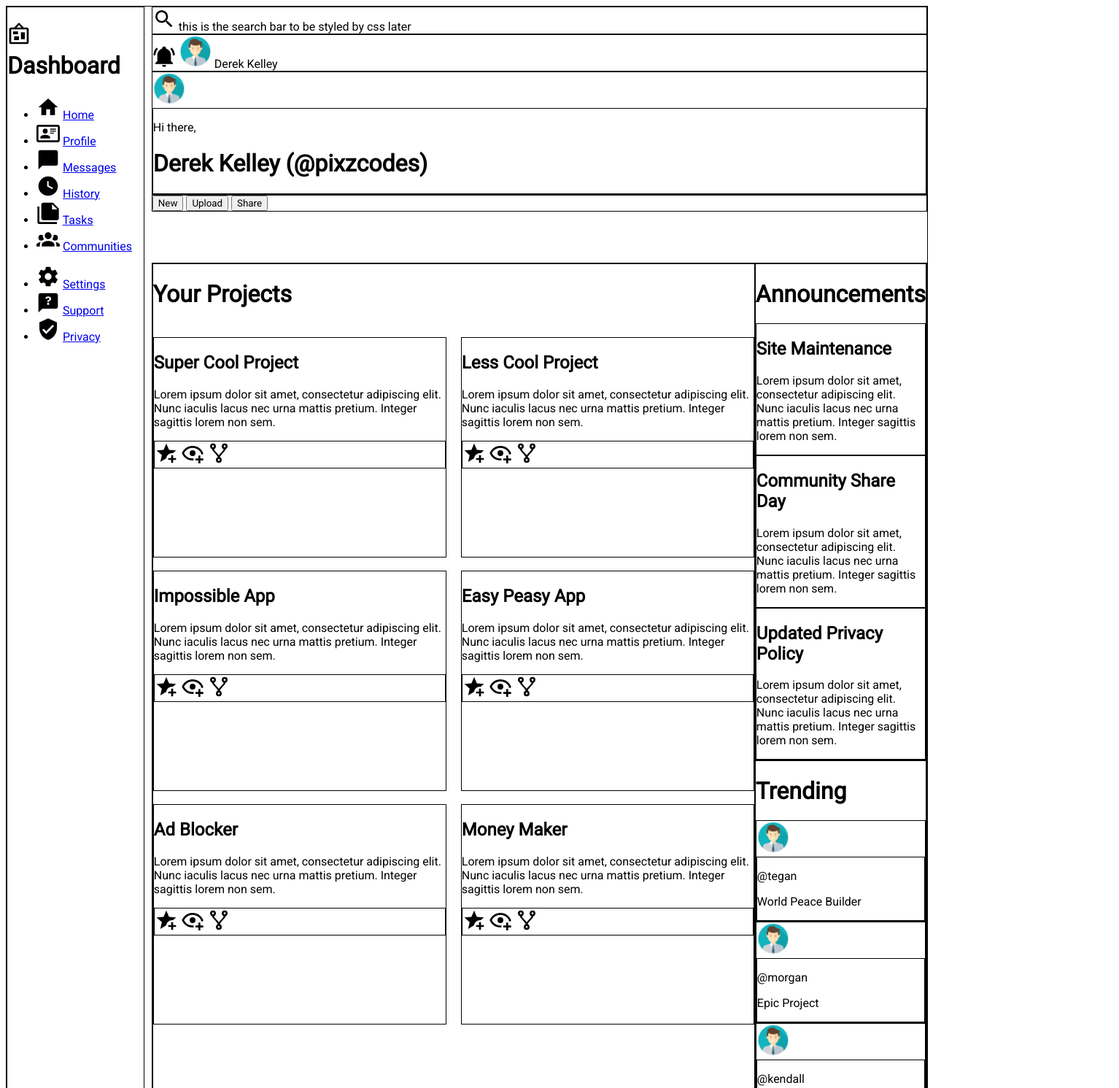
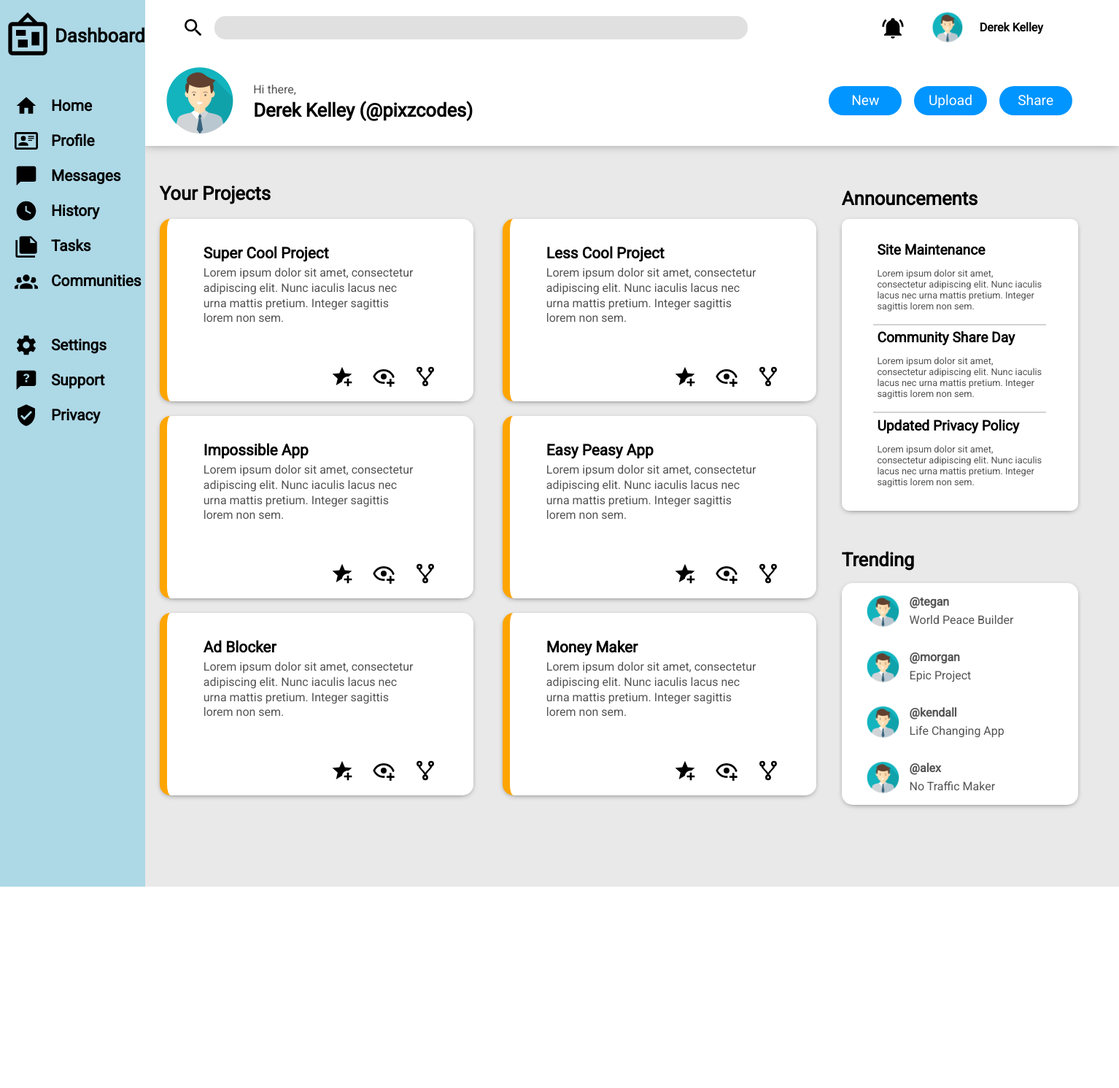
Before and after one commit to pixzcodes/web-dashboard-practice, a plain HTML site: page index.html in a window 1280 px wide. Shown: the top 1491 px of the page at 73% size, 1534 px wide, since content can reach past the window. After the commit the page ends 1215 px from the top, so only its background shows below. Drawn offline with Linux system fonts and the light colour scheme.

Commit message:
Finished project

```diff
--- a/index.html
+++ b/index.html
@@ -12,7 +12,7 @@
       <div class="side-nav">
         <h1>
           <svg xmlns="http://www.w3.org/2000/svg" viewBox="0 0 24 24"><title>bulletin-board</title><path d="M12.04,2.5L9.53,5H14.53L12.04,2.5M4,7V20H20V7H4M12,0L17,5V5H20A2,2 0 0,1 22,7V20A2,2 0 0,1 20,22H4A2,2 0 0,1 2,20V7A2,2 0 0,1 4,5H7V5L12,0M7,18V14H12V18H7M14,17V10H18V17H14M6,12V9H11V12H6Z" /></svg>
-          Dashboard
+          <span>Dashboard</span>
         </h1>
         <ul>
           <li>
@@ -58,12 +58,12 @@
       <header>
         <div class="searchbar">
           <svg xmlns="http://www.w3.org/2000/svg" viewBox="0 0 24 24"><title>magnify</title><path d="M9.5,3A6.5,6.5 0 0,1 16,9.5C16,11.11 15.41,12.59 14.44,13.73L14.71,14H15.5L20.5,19L19,20.5L14,15.5V14.71L13.73,14.44C12.59,15.41 11.11,16 9.5,16A6.5,6.5 0 0,1 3,9.5A6.5,6.5 0 0,1 9.5,3M9.5,5C7,5 5,7 5,9.5C5,12 7,14 9.5,14C12,14 14,12 14,9.5C14,7 12,5 9.5,5Z" /></svg>
-          <span>this is the search bar to be styled by css later</span>
+          <input type="text">
         </div>
         <div class="account">
           <svg xmlns="http://www.w3.org/2000/svg" viewBox="0 0 24 24"><title>bell-ring</title><path d="M21,19V20H3V19L5,17V11C5,7.9 7.03,5.17 10,4.29C10,4.19 10,4.1 10,4A2,2 0 0,1 12,2A2,2 0 0,1 14,4C14,4.1 14,4.19 14,4.29C16.97,5.17 19,7.9 19,11V17L21,19M14,21A2,2 0 0,1 12,23A2,2 0 0,1 10,21M19.75,3.19L18.33,4.61C20.04,6.3 21,8.6 21,11H23C23,8.07 21.84,5.25 19.75,3.19M1,11H3C3,8.6 3.96,6.3 5.67,4.61L4.25,3.19C2.16,5.25 1,8.07 1,11Z" /></svg>
           <img src="dan.png" alt="Profile Picture" class="profile-picture">
-          <span>Derek Kelley</span>
+          <span><b>Derek Kelley</b></span>
         </div>
         <div class="account-greeting">
           <img src="dan.png" alt="Profile Picture" class="profile-picture">
@@ -82,8 +82,10 @@
         <div class="projects">
           <h1>Your Projects</h1>
           <div class="card">
+            <div class="card-content-container">
               <h2>Super Cool Project</h2>
               <p>Lorem ipsum dolor sit amet, consectetur adipiscing elit. Nunc iaculis lacus nec urna mattis pretium. Integer sagittis lorem non sem. </p>
+            </div>
             <div class="card-button-container">
               <svg xmlns="http://www.w3.org/2000/svg" viewBox="0 0 24 24"><title>star-plus</title><path d="M5.8 21L7.4 14L2 9.2L9.2 8.6L12 2L14.8 8.6L22 9.2L18.8 12H18C14.9 12 12.4 14.3 12 17.3L5.8 21M17 14V17H14V19H17V22H19V19H22V17H19V14H17Z" /></svg>
               <svg xmlns="http://www.w3.org/2000/svg" viewBox="0 0 24 24"><title>eye-plus-outline</title><path d="M12,4.5C7,4.5 2.73,7.61 1,12C2.73,16.39 7,19.5 12,19.5C12.36,19.5 12.72,19.5 13.08,19.45C13.03,19.13 13,18.82 13,18.5C13,18.14 13.04,17.78 13.1,17.42C12.74,17.46 12.37,17.5 12,17.5C8.24,17.5 4.83,15.36 3.18,12C4.83,8.64 8.24,6.5 12,6.5C15.76,6.5 19.17,8.64 20.82,12C20.7,12.24 20.56,12.45 20.43,12.68C21.09,12.84 21.72,13.11 22.29,13.5C22.56,13 22.8,12.5 23,12C21.27,7.61 17,4.5 12,4.5M12,9A3,3 0 0,0 9,12A3,3 0 0,0 12,15A3,3 0 0,0 15,12A3,3 0 0,0 12,9M18,14.5V17.5H15V19.5H18V22.5H20V19.5H23V17.5H20V14.5H18Z" /></svg>
@@ -91,8 +93,10 @@
             </div>
           </div>
           <div class="card">
+            <div class="card-content-container">
               <h2>Less Cool Project</h2>
               <p>Lorem ipsum dolor sit amet, consectetur adipiscing elit. Nunc iaculis lacus nec urna mattis pretium. Integer sagittis lorem non sem. </p>
+            </div>
             <div class="card-button-container">
               <svg xmlns="http://www.w3.org/2000/svg" viewBox="0 0 24 24"><title>star-plus</title><path d="M5.8 21L7.4 14L2 9.2L9.2 8.6L12 2L14.8 8.6L22 9.2L18.8 12H18C14.9 12 12.4 14.3 12 17.3L5.8 21M17 14V17H14V19H17V22H19V19H22V17H19V14H17Z" /></svg>
               <svg xmlns="http://www.w3.org/2000/svg" viewBox="0 0 24 24"><title>eye-plus-outline</title><path d="M12,4.5C7,4.5 2.73,7.61 1,12C2.73,16.39 7,19.5 12,19.5C12.36,19.5 12.72,19.5 13.08,19.45C13.03,19.13 13,18.82 13,18.5C13,18.14 13.04,17.78 13.1,17.42C12.74,17.46 12.37,17.5 12,17.5C8.24,17.5 4.83,15.36 3.18,12C4.83,8.64 8.24,6.5 12,6.5C15.76,6.5 19.17,8.64 20.82,12C20.7,12.24 20.56,12.45 20.43,12.68C21.09,12.84 21.72,13.11 22.29,13.5C22.56,13 22.8,12.5 23,12C21.27,7.61 17,4.5 12,4.5M12,9A3,3 0 0,0 9,12A3,3 0 0,0 12,15A3,3 0 0,0 15,12A3,3 0 0,0 12,9M18,14.5V17.5H15V19.5H18V22.5H20V19.5H23V17.5H20V14.5H18Z" /></svg>
@@ -100,8 +104,10 @@
             </div>
           </div>
           <div class="card">
+            <div class="card-content-container">
               <h2>Impossible App</h2>
               <p>Lorem ipsum dolor sit amet, consectetur adipiscing elit. Nunc iaculis lacus nec urna mattis pretium. Integer sagittis lorem non sem. </p>
+            </div>
             <div class="card-button-container">
               <svg xmlns="http://www.w3.org/2000/svg" viewBox="0 0 24 24"><title>star-plus</title><path d="M5.8 21L7.4 14L2 9.2L9.2 8.6L12 2L14.8 8.6L22 9.2L18.8 12H18C14.9 12 12.4 14.3 12 17.3L5.8 21M17 14V17H14V19H17V22H19V19H22V17H19V14H17Z" /></svg>
               <svg xmlns="http://www.w3.org/2000/svg" viewBox="0 0 24 24"><title>eye-plus-outline</title><path d="M12,4.5C7,4.5 2.73,7.61 1,12C2.73,16.39 7,19.5 12,19.5C12.36,19.5 12.72,19.5 13.08,19.45C13.03,19.13 13,18.82 13,18.5C13,18.14 13.04,17.78 13.1,17.42C12.74,17.46 12.37,17.5 12,17.5C8.24,17.5 4.83,15.36 3.18,12C4.83,8.64 8.24,6.5 12,6.5C15.76,6.5 19.17,8.64 20.82,12C20.7,12.24 20.56,12.45 20.43,12.68C21.09,12.84 21.72,13.11 22.29,13.5C22.56,13 22.8,12.5 23,12C21.27,7.61 17,4.5 12,4.5M12,9A3,3 0 0,0 9,12A3,3 0 0,0 12,15A3,3 0 0,0 15,12A3,3 0 0,0 12,9M18,14.5V17.5H15V19.5H18V22.5H20V19.5H23V17.5H20V14.5H18Z" /></svg>
@@ -109,8 +115,10 @@
             </div>
           </div>
           <div class="card">
+            <div class="card-content-container">
               <h2>Easy Peasy App</h2>
               <p>Lorem ipsum dolor sit amet, consectetur adipiscing elit. Nunc iaculis lacus nec urna mattis pretium. Integer sagittis lorem non sem. </p>
+              </div>
             <div class="card-button-container">
               <svg xmlns="http://www.w3.org/2000/svg" viewBox="0 0 24 24"><title>star-plus</title><path d="M5.8 21L7.4 14L2 9.2L9.2 8.6L12 2L14.8 8.6L22 9.2L18.8 12H18C14.9 12 12.4 14.3 12 17.3L5.8 21M17 14V17H14V19H17V22H19V19H22V17H19V14H17Z" /></svg>
               <svg xmlns="http://www.w3.org/2000/svg" viewBox="0 0 24 24"><title>eye-plus-outline</title><path d="M12,4.5C7,4.5 2.73,7.61 1,12C2.73,16.39 7,19.5 12,19.5C12.36,19.5 12.72,19.5 13.08,19.45C13.03,19.13 13,18.82 13,18.5C13,18.14 13.04,17.78 13.1,17.42C12.74,17.46 12.37,17.5 12,17.5C8.24,17.5 4.83,15.36 3.18,12C4.83,8.64 8.24,6.5 12,6.5C15.76,6.5 19.17,8.64 20.82,12C20.7,12.24 20.56,12.45 20.43,12.68C21.09,12.84 21.72,13.11 22.29,13.5C22.56,13 22.8,12.5 23,12C21.27,7.61 17,4.5 12,4.5M12,9A3,3 0 0,0 9,12A3,3 0 0,0 12,15A3,3 0 0,0 15,12A3,3 0 0,0 12,9M18,14.5V17.5H15V19.5H18V22.5H20V19.5H23V17.5H20V14.5H18Z" /></svg>
@@ -118,8 +126,10 @@
             </div>
           </div>
           <div class="card">
+            <div class="card-content-container">
               <h2>Ad Blocker</h2>
               <p>Lorem ipsum dolor sit amet, consectetur adipiscing elit. Nunc iaculis lacus nec urna mattis pretium. Integer sagittis lorem non sem. </p>
+            </div>
             <div class="card-button-container">
               <svg xmlns="http://www.w3.org/2000/svg" viewBox="0 0 24 24"><title>star-plus</title><path d="M5.8 21L7.4 14L2 9.2L9.2 8.6L12 2L14.8 8.6L22 9.2L18.8 12H18C14.9 12 12.4 14.3 12 17.3L5.8 21M17 14V17H14V19H17V22H19V19H22V17H19V14H17Z" /></svg>
               <svg xmlns="http://www.w3.org/2000/svg" viewBox="0 0 24 24"><title>eye-plus-outline</title><path d="M12,4.5C7,4.5 2.73,7.61 1,12C2.73,16.39 7,19.5 12,19.5C12.36,19.5 12.72,19.5 13.08,19.45C13.03,19.13 13,18.82 13,18.5C13,18.14 13.04,17.78 13.1,17.42C12.74,17.46 12.37,17.5 12,17.5C8.24,17.5 4.83,15.36 3.18,12C4.83,8.64 8.24,6.5 12,6.5C15.76,6.5 19.17,8.64 20.82,12C20.7,12.24 20.56,12.45 20.43,12.68C21.09,12.84 21.72,13.11 22.29,13.5C22.56,13 22.8,12.5 23,12C21.27,7.61 17,4.5 12,4.5M12,9A3,3 0 0,0 9,12A3,3 0 0,0 12,15A3,3 0 0,0 15,12A3,3 0 0,0 12,9M18,14.5V17.5H15V19.5H18V22.5H20V19.5H23V17.5H20V14.5H18Z" /></svg>
@@ -127,8 +137,10 @@
             </div>
           </div>
           <div class="card">
+            <div class="card-content-container">
               <h2>Money Maker</h2>
               <p>Lorem ipsum dolor sit amet, consectetur adipiscing elit. Nunc iaculis lacus nec urna mattis pretium. Integer sagittis lorem non sem. </p>
+              </div>
             <div class="card-button-container">
               <svg xmlns="http://www.w3.org/2000/svg" viewBox="0 0 24 24"><title>star-plus</title><path d="M5.8 21L7.4 14L2 9.2L9.2 8.6L12 2L14.8 8.6L22 9.2L18.8 12H18C14.9 12 12.4 14.3 12 17.3L5.8 21M17 14V17H14V19H17V22H19V19H22V17H19V14H17Z" /></svg>
               <svg xmlns="http://www.w3.org/2000/svg" viewBox="0 0 24 24"><title>eye-plus-outline</title><path d="M12,4.5C7,4.5 2.73,7.61 1,12C2.73,16.39 7,19.5 12,19.5C12.36,19.5 12.72,19.5 13.08,19.45C13.03,19.13 13,18.82 13,18.5C13,18.14 13.04,17.78 13.1,17.42C12.74,17.46 12.37,17.5 12,17.5C8.24,17.5 4.83,15.36 3.18,12C4.83,8.64 8.24,6.5 12,6.5C15.76,6.5 19.17,8.64 20.82,12C20.7,12.24 20.56,12.45 20.43,12.68C21.09,12.84 21.72,13.11 22.29,13.5C22.56,13 22.8,12.5 23,12C21.27,7.61 17,4.5 12,4.5M12,9A3,3 0 0,0 9,12A3,3 0 0,0 12,15A3,3 0 0,0 15,12A3,3 0 0,0 12,9M18,14.5V17.5H15V19.5H18V22.5H20V19.5H23V17.5H20V14.5H18Z" /></svg>
@@ -138,6 +150,7 @@
         </div>
       <div class="announcements">
         <h1>Announcements</h1>
+        <div class="announcement-post-container">
           <div class="announcement-post">
             <h2>Site Maintenance</h2>
             <p>Lorem ipsum dolor sit amet, consectetur adipiscing elit. Nunc iaculis lacus nec urna mattis pretium. Integer sagittis lorem non sem. </p>
@@ -151,39 +164,41 @@
             <p>Lorem ipsum dolor sit amet, consectetur adipiscing elit. Nunc iaculis lacus nec urna mattis pretium. Integer sagittis lorem non sem. </p>
           </div>
         </div>
+      </div>
         <div class="trending">
           <h1>Trending</h1>
+          <div class="trending-content-container">
             <div class="trending-post">
               <img src="dan.png" alt="Profile Picture" class="profile-picture">
               <div class="trending-post-info">
-              <p>@tegan</p>
+                <p><b>@tegan</b></p>
                 <p>World Peace Builder</p>
               </div>
             </div>
             <div class="trending-post">
               <img src="dan.png" alt="Profile Picture" class="profile-picture">
               <div class="trending-post-info">
-              <p>@morgan</p>
+                <p><b>@morgan</b></p>
                 <p>Epic Project</p>
               </div>
             </div>
             <div class="trending-post">
               <img src="dan.png" alt="Profile Picture" class="profile-picture">
               <div class="trending-post-info">
-              <p>@kendall</p>
+                <p><b>@kendall</b></p>
                 <p>Life Changing App</p>
               </div>
             </div>
             <div class="trending-post">
               <img src="dan.png" alt="Profile Picture" class="profile-picture">
               <div class="trending-post-info">
-              <p>@alex</p>
+                <p><b>@alex</b></p>
                 <p>No Traffic Maker</p>
               </div>
             </div>
           </div>
         </div>
-
+      </div>
     </div>
   </body>
 </html>
--- a/style.css
+++ b/style.css
@@ -5,7 +5,12 @@
 
 /*   Basic styles just to get set up   */
 * {
-  font-family: Roboto,Arial, Helvetica, sans-serif
+  font-family: Roboto, Arial, Helvetica, sans-serif
+}
+html, body {
+  margin: 0px;
+  padding: 0px;
+  box-sizing: border-box;
 }
 .profile-picture{
   width: 45px;
@@ -14,33 +19,236 @@ svg {
   width: 2rem;
 }
 
-div {
-  border: solid black 1px;
-}
-
 /*  Layout  */
 .main-container {
   display: grid;
-  grid-template: 1fr 4fr / 1fr 5fr;
-  gap: 10px;
+  grid-template: 0.25fr 4fr / 1fr 5fr;
 }
 .side-nav {
   grid-row: 1 / -1;
+  line-height: 3rem;
+}
+.side-nav > h1 {
+  display: grid;
+  grid-template-columns: 75px 1fr;
+}
+.side-nav > h1 > * {
+  place-self: center;
+}
+.side-nav > h1 > svg {
+  width: 4rem;
+}
+.side-nav > h1 > span {
+  place-self: center start;
+}
+.side-nav > * {
+  margin-bottom: 40px;
+}
+.side-nav > ul {
+  margin-left: -20px;
+}
+.side-nav li {
+  display: grid;
+  grid-template-columns: 50px 1fr;
+}
+.side-nav li > * {
+  justify-self: start;
+  align-self: center;
 }
 .main-content {
   display: grid;
-  grid-template: 1fr 1fr / 2fr 1fr;
+  grid-template: 0.9fr 1fr / 2fr minmax(400px, 1fr);
+  gap: 15px;
+  padding-top: 40px;
 }
 .projects {
   grid-row: 1 / -1;
   display: grid;
-  grid-template: 80px repeat(3, 300px) / repeat(2, 1fr);
+  grid-template: 40px repeat(3, 250px) / repeat(2, 1fr);
   gap: 20px;
 }
 .projects > h1 {
   grid-column: 1 / -1;
+  line-height: 1rem;
+  margin-left: 20px;
 }
 .card {
   width: 400px;
-  height: 300px;
+  height: 250px;
+  padding: 0px 10px;
+  display: grid;
+  grid-template: 80% 10% / 1fr;
 }
+.card-content-container {
+  line-height: 1.3rem;
+  padding: 20px 70px 20px 40px;
+}
+.card-content-container > h2 {
+  font-size: 1.3rem;
+  margin-bottom: -10px;
+}
+.card-button-container {
+  margin: 0px 40px 40px 0px;
+  justify-self: end;
+  display: grid;
+  grid-template-columns: repeat(3, 1fr);
+  gap: 25px;
+}
+header {
+  display: grid;
+  grid-template: 75px 125px / 2fr 1fr;
+}
+.account {
+  padding: 10px;
+  place-self: center;
+  display: grid;
+  grid-template-columns: repeat(2, 75px) 100px;
+}
+.account > *{
+  place-self: center;
+}
+.content-buttons{
+  display: grid;
+  width: 350px;
+  justify-self: center;
+  grid-template-columns: repeat(3, 1fr);
+}
+.content-buttons > button{
+  width: 100px;
+  height: 40px;
+  align-self: center;
+}
+.account-greeting {
+  display: grid;
+  grid-template-columns: 1fr 5fr;
+}
+.account-greeting > .profile-picture {
+  width: clamp(50px, 70%, 100px);
+  place-self: center;
+}
+.greeting {
+  line-height: 0.7rem;
+  align-content: center;
+}
+.searchbar {
+  display: grid;
+  grid-template-columns: 1fr 10fr;
+}
+.searchbar > input[type=text]{
+  width: 90%;
+  height: 30px;
+  border-radius: 15px;
+  place-self: center;
+  margin-right: 50px;
+}
+.searchbar > svg {
+  place-self: center;
+  margin-left: 50px;
+}
+.announcements {
+  display: grid;
+  grid-template-rows: 70px 1fr;
+  padding: 0px 20px;
+}
+.announcement-post-container {
+  display: grid;
+  grid-template-rows: repeat(3, 120px);
+  align-content: center;
+  margin-top: -10px;
+  margin-bottom: 20px;
+  padding-bottom: 40px;
+}
+.announcement-post {
+  place-self: center;
+  padding: 5px 5px;
+  width: 70%;
+  margin-top: 40px;
+  font-size: 0.8rem;
+}
+.announcement-post > h2 {
+  line-height: 1rem;
+  font-size: 1.2rem;
+}
+.announcement-post:last-child {
+  border-bottom: none;
+}
+.trending {
+  padding: 0px 20px;
+}
+.trending-post {
+  display: grid;
+  grid-template-columns: 1fr 4fr;
+  align-items: center;
+}
+.trending-post > img {
+  justify-self: center;
+  width: 90%;
+}
+.trending-post-info > p:first-child {
+  margin-bottom: -10px;
+}
+
+/*  Styles  */
+p {
+  color: #555454;
+}
+h1 {
+  font-size: 1.6rem;
+}
+.searchbar > input[type=text]{
+  background-color: #e0e0e0;
+  border-style: none;
+}
+.side-nav {
+  background-color: lightblue;
+  z-index: 2;
+}
+.side-nav a {
+  text-decoration: none;
+  font-size: 1.3rem;
+  color: black;
+  font-weight: bold;
+}
+header {
+  z-index: 1;
+  box-shadow: 0px -5px 15px #555454;
+}
+.content-buttons > button {
+  background-color: rgb(0, 149, 255);
+  color: white;
+  font-size: 1.2rem;
+  border: none;
+  border-radius: 25px;
+}
+.announcement-post-container {
+  background-color: white;
+  width: 90%;
+  border-radius: 10px;
+  box-shadow: 0px 2px 10px -5px black;
+}
+.announcement-post {
+  border-bottom: solid 2px lightgray;
+}
+.main-content {
+  background-color: #e9e9e9;
+}
+.card {
+  background-color: white;
+  margin-left: 20px;
+  border-radius: 15px;
+  box-shadow: 0px 2px 10px -5px black;
+  border-left: solid 10px orange;
+}
+.trending-content-container {
+  width: 90%;
+  background-color: white;
+  border-radius: 15px;
+  box-shadow: 0px 2px 10px -5px black;
+}
+.trending-post {
+  margin: 0px 15px;
+  padding: 0px 15px;
+}
+.trending-post-info {
+  padding-left: 10px;
+}
```
Lines whose indentation alone changed are shown as unchanged.
